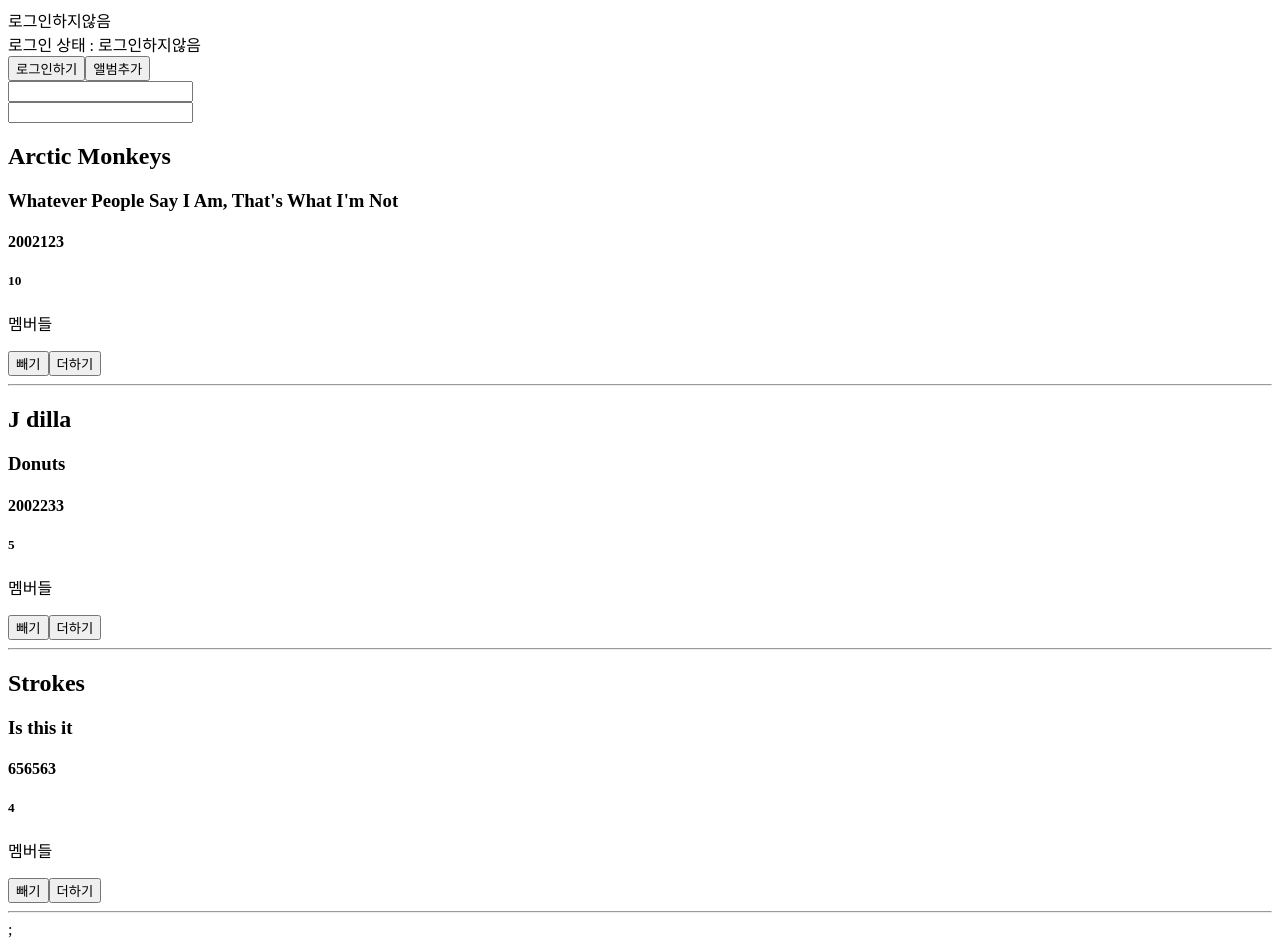
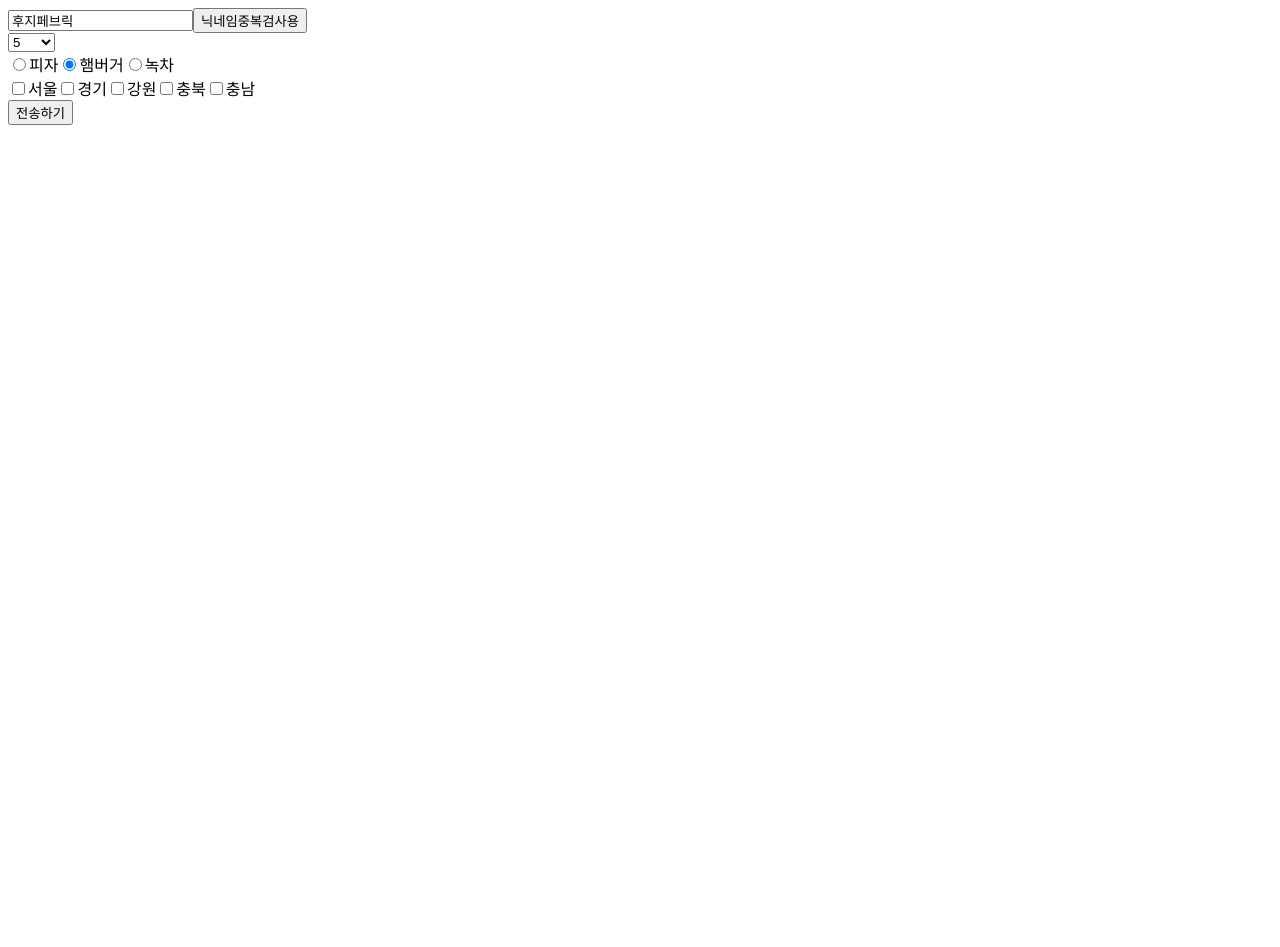
Before and after one commit to pleasemrlostman/mysandbox, a React (Create React App) app: page / in a window 1280 px wide. After the commit the page ends 800 px from the top, so only its background shows below. Built offline with nearby package versions, Linux system fonts and the light colour scheme.

Commit message:
react-hook-form study

```diff
--- a/package.json
+++ b/package.json
@@ -3,6 +3,7 @@
   "version": "0.1.0",
   "private": true,
   "dependencies": {
+    "@hookform/error-message": "^2.0.0",
     "@testing-library/jest-dom": "^5.16.1",
     "@testing-library/react": "^12.1.2",
     "@testing-library/user-event": "^13.5.0",
@@ -10,11 +11,13 @@
     "immutable": "^4.0.0",
     "react": "^17.0.2",
     "react-dom": "^17.0.2",
+    "react-hook-form": "^7.27.0",
     "react-redux": "^7.2.6",
     "react-scripts": "5.0.0",
     "redux": "^4.1.2",
     "redux-actions": "^2.6.5",
     "redux-devtools-extension": "^2.13.9",
+    "styled-components": "^5.3.3",
     "web-vitals": "^2.1.2"
   },
   "scripts": {
--- a/src/App.js
+++ b/src/App.js
@@ -1,5 +1,6 @@
-import React from "react";
+import React, { useState, useEffect } from "react";
 import Immutability from "./Page/Immutability";
+import ReactHookFormPractice from "./Page/ReactHookFormPractice";
 import { ReduxPractice } from "./Page/ReduxPractice";
 import Sandbox from "./Page/Sandbox";
 
@@ -7,8 +8,9 @@
     return (
         <>
             {/* <Immutability /> */}
-            <Sandbox />
-            <ReduxPractice />;
+            {/* <Sandbox /> */}
+            {/* <ReduxPractice /> */}
+            <ReactHookFormPractice />
         </>
     );
 };
--- /dev/null
+++ b/src/Page/ReactHookFormPractice.jsx
@@ -0,0 +1,153 @@
+import React from "react";
+import styled from "styled-components";
+import { useForm } from "react-hook-form";
+import { ErrorMessage } from "@hookform/error-message";
+
+const ReactHookFormPractice = () => {
+    const {
+        register,
+        handleSubmit,
+        watch,
+        formState: { errors },
+    } = useForm({
+        defaultValues: {
+            inputText: "후지페브릭",
+            inputSelect: "5",
+            inputRadio: "햄버거",
+        },
+    });
+
+    const onSubmit = (data) => console.log(data);
+
+    return (
+        <form onSubmit={handleSubmit(onSubmit)}>
+            <div>
+                <InputText label="inputText" register={register} required />
+                <button
+                    type="button"
+                    onClick={(e) => {
+                        e.preventDefault();
+                        console.log(watch().inputText);
+                    }}
+                >
+                    닉네임중복검사용
+                </button>
+                <ErrorMessage
+                    message="텍스트를 입력하세요"
+                    errors={errors}
+                    name="inputText"
+                    render={({ message }) => (
+                        <StyledErrorMessage>{message}</StyledErrorMessage>
+                    )}
+                />
+            </div>
+            <div>
+                <InputSelect
+                    label="inputSelect"
+                    register={register}
+                    required
+                    option={[1, 2, 3, 4, 5]}
+                />
+                <ErrorMessage
+                    message="셀렉트를 선택하세요"
+                    errors={errors}
+                    name="inputSelect"
+                    render={({ message }) => (
+                        <StyledErrorMessage>{message}</StyledErrorMessage>
+                    )}
+                />
+            </div>
+            <div>
+                {["피자", "햄버거", "녹차"].map((value, id) => {
+                    return (
+                        <InputRadio
+                            key={`radio${value}`}
+                            radioName={value}
+                            label="inputRadio"
+                            register={register}
+                            required
+                            text={value}
+                        />
+                    );
+                })}
+            </div>
+            <div>
+                {["서울", "경기", "강원", "충북", "충남"].map((value, id) => {
+                    return (
+                        <span key={value}>
+                            <CheckBox
+                                label={`${value}`}
+                                register={register}
+                                text={value}
+                            />
+                        </span>
+                    );
+                })}
+            </div>
+            <div>
+                <button type="submit">전송하기</button>
+            </div>
+        </form>
+    );
+};
+
+export default ReactHookFormPractice;
+
+const InputText = ({ label, register, required }) => {
+    return <StyledInput type="text" {...register(label, { required })} />;
+};
+const StyledInput = styled.input``;
+
+const InputSelect = ({ label, register, required, option }) => {
+    return (
+        <StyledSelect type="select" {...register(label, { required })}>
+            <option value="">보기</option>
+            {option?.map((value, key) => {
+                return (
+                    <option key={key} value={value}>
+                        {value}
+                    </option>
+                );
+            })}
+        </StyledSelect>
+    );
+};
+const StyledSelect = styled.select``;
+
+const InputRadio = ({ label, register, required, text, radioName }) => {
+    return (
+        <>
+            <StyledRadio
+                type="radio"
+                name={label}
+                id={radioName}
+                value={radioName}
+                {...register(label, { required })}
+            />
+            <label htmlFor={radioName}>{text}</label>
+        </>
+    );
+};
+const StyledRadio = styled.input`
+    border: 1px solid blue;
+`;
+const StyledErrorMessage = styled.p`
+    color: red;
+`;
+
+const CheckBox = ({ label, register, required, text }) => {
+    return (
+        <>
+            <StyledCheckBox
+                type="checkbox"
+                id={`${label}-${text}`}
+                {...register(label, { required })}
+            />
+            <label htmlFor={label + text}>{text}</label>
+        </>
+    );
+};
+
+const StyledCheckBox = styled.input`
+    border: 1px solid green;
+`;
--- a/src/Page/ReduxPractice.jsx
+++ b/src/Page/ReduxPractice.jsx
@@ -34,7 +34,7 @@
     useEffect(() => {
         setLoginStauts(loginReducer);
         // setState는 비동기적으로 발생하기 때문에 콘솔에 이전값이 찍히는거다
-        console.log(loginReducer);
+        // console.log(loginReducer);
     }, [loginReducer]);
 
     return (
--- a/src/Page/Sandbox.jsx
+++ b/src/Page/Sandbox.jsx
@@ -1,9 +1,17 @@
 import React from "react";
+import { useEffect } from "react";
+import { useState } from "react";
 import { connect } from "react-redux";
 const Sandbox = (props) => {
-    console.log(props);
+    // console.log(props);
     // state에 그냥 리듀서만 넣어주면 바로 initialState 값이 나오나
     // 현재는 combineReducer를 사용했기 때문에 object형식으로 들어오고 있다
+
+    const [fliped, setFliped] = useState(false);
+
+    const onFlip = async () => {
+        await setFliped((prev) => !prev);
+    };
 
     return <div>{props.loginReducer}</div>;
 };
--- a/src/index.js
+++ b/src/index.js
@@ -42,7 +42,7 @@
 );
 
 const store = createStore(rootReducer, enhancer);
-console.log(store);
+// console.log(store);
 ReactDOM.render(
     <React.StrictMode>
         <Provider store={store}>
```
Also changed, not shown: src/Page/UseEffectPractice.jsx (added, +32 -0 lines), 1 other file (tests, documents, lock files or other folders).
